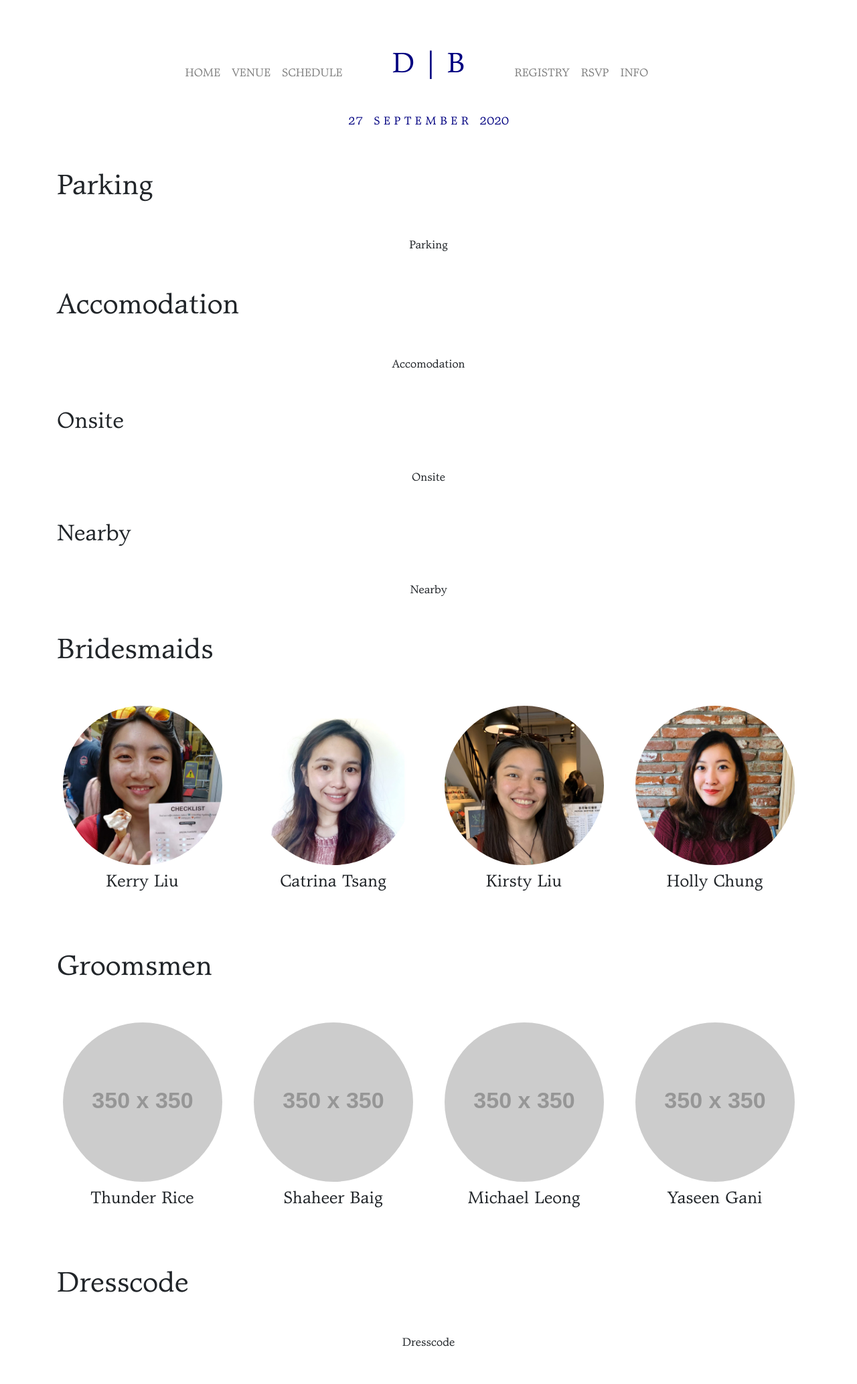
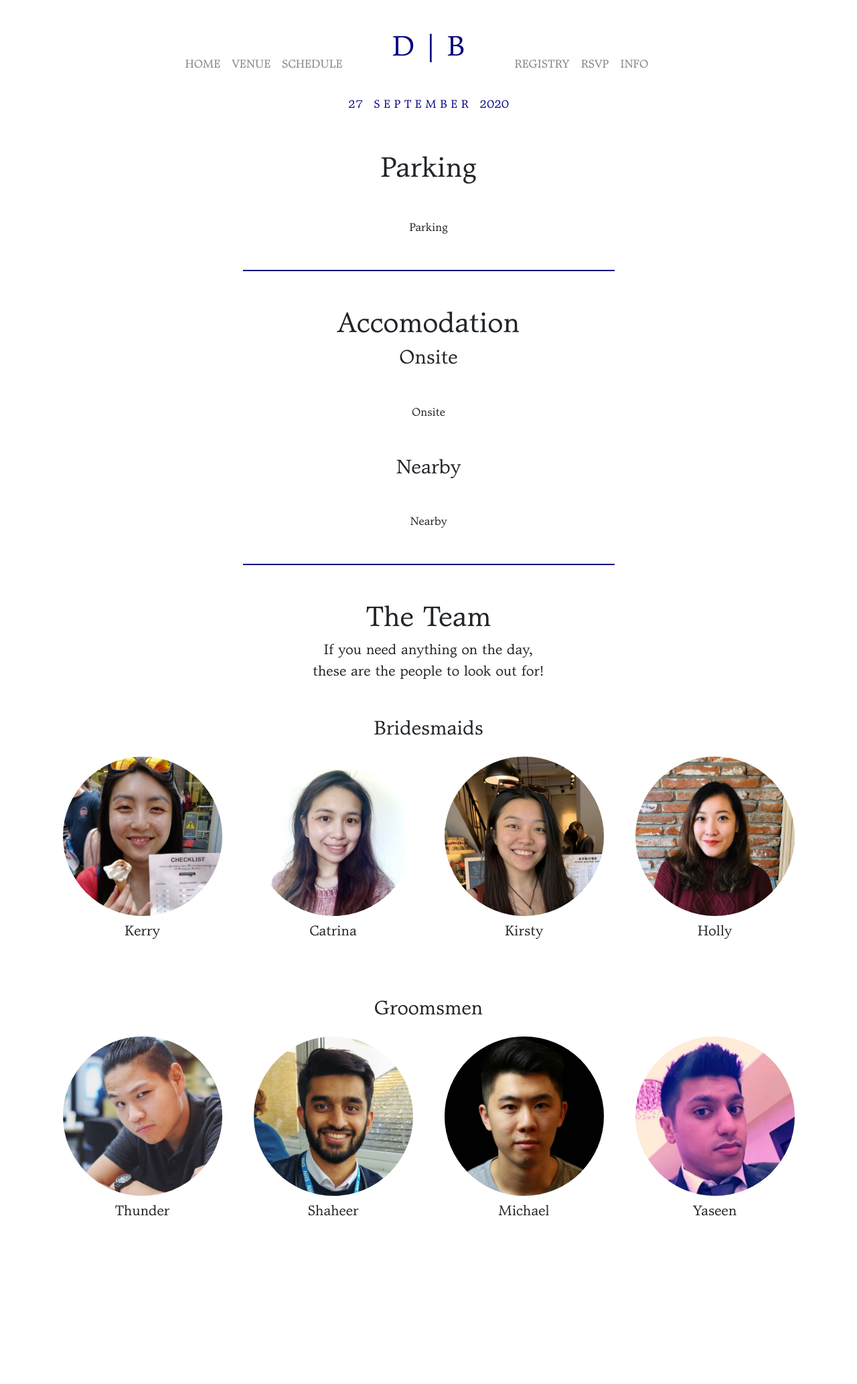
Before and after one commit to spicalous/dcbl, a Jekyll site: the page built from info.html, in a window 1280 px wide. Shown: the whole page at 67% size. Built offline with Jekyll 4.4.1, drawn with Linux system fonts in a browser that asks for light colours; after the commit the page ends 1905 px from its top, so only the background shows below that.

```diff
--- a/_includes/nav.html
+++ b/_includes/nav.html
@@ -7,7 +7,7 @@
     {% endfor %}
   </ul>
   <div class="text-center navy-text">
-    <h1 class="mt-5">D | B</h1>
+    <h1 class="mt-4">D | B</h1>
     <h6 class="mt-5">27 &nbsp;S E P T E M B E R &nbsp;2020</h6>
   </div>
   <ul class="navbar-nav my-2 d-none d-md-flex flex-even">
--- a/_includes/portrait.html
+++ b/_includes/portrait.html
@@ -1,4 +1,4 @@
 <div class="portrait p-2">
   <img src="{{ include.src }}" class="img-fluid mb-2">
-  <h4>{{ include.name }}</h4>
+  <h5>{{ include.name }}</h5>
 </div>
--- a/_sass/main.scss
+++ b/_sass/main.scss
@@ -50,3 +50,8 @@ html {
     border-radius: 50%;
   }
 }
+
+.divider {
+  border-bottom: 2px solid #000080;
+  width: 50%;
+}
--- a/info.html
+++ b/info.html
@@ -3,76 +3,70 @@ layout: base
 title: INFO | DCBL Wedding
 bridesmaids:
   -
-    name: Kerry Liu
+    name: Kerry
     portraitURL: /assets/images/portrait-kerry.jpg
   -
-    name: Catrina Tsang
+    name: Catrina
     portraitURL: /assets/images/portrait-catrina.jpg
   -
-    name: Kirsty Liu
+    name: Kirsty
     portraitURL: /assets/images/portrait-kirsty.jpg
   -
-    name: Holly Chung
+    name: Holly
     portraitURL: /assets/images/portrait-holly.jpg
 groomsmen:
   -
-    name: Thunder Rice
-    portraitURL: https://via.placeholder.com/350
+    name: Thunder
+    portraitURL: /assets/images/portrait-thunder.jpg
   -
-    name: Shaheer Baig
-    portraitURL: https://via.placeholder.com/350
+    name: Shaheer
+    portraitURL: /assets/images/portrait-shaheer.jpg
   -
-    name: Michael Leong
-    portraitURL: https://via.placeholder.com/350
+    name: Michael
+    portraitURL: /assets/images/portrait-michael.jpg
   -
-    name: Yaseen Gani
-    portraitURL: https://via.placeholder.com/350
+    name: Yaseen
+    portraitURL: /assets/images/portrait-yaseen.jpg
 ---
-<div class="container matt-antique">
+<div class="container matt-antique text-center">
   <h1>Parking</h1>
   <div class="row my-5">
     <div class="col text-center">
       Parking
     </div>
   </div>
+  <div class="divider mb-5 mx-auto"></div>
   <h1>Accomodation</h1>
-  <div class="row my-5">
-    <div class="col text-center">
-      Accomodation
-    </div>
-  </div>
-  <h2>Onsite</h2>
+  <h3>Onsite</h3>
   <div class="row my-5">
     <div class="col text-center">
       Onsite
     </div>
   </div>
-  <h2>Nearby</h2>
-  <div class="row my-5">
+  <h3>Nearby</h3>
+  <div class="row my-5 ">
     <div class="col text-center">
       Nearby
     </div>
   </div>
-  <h1>Bridesmaids</h1>
-  <div class="row my-5">
+  <div class="divider mb-5 mx-auto"></div>
+  <h1>The Team</h1>
+  <div class="lead">If you need anything on the day,</div>
+  <div class="lead mb-5">these are the people to look out for!</div>
+  <h3>Bridesmaids</h3>
+  <div class="row mt-3 mb-5">
     {% for bridesmaid in page.bridesmaids %}
     <div class="col-8 mx-auto col-sm-6 col-md-3 text-center mb-3">
       {% include portrait.html src=bridesmaid.portraitURL name=bridesmaid.name %}
     </div>
     {% endfor %}
   </div>
-  <h1>Groomsmen</h1>
-  <div class="row my-5">
+  <h3>Groomsmen</h3>
+  <div class="row mt-3 mb-5">
     {% for groomsman in page.groomsmen %}
     <div class="col-8 mx-auto col-sm-6 col-md-3 text-center mb-3">
       {% include portrait.html src=groomsman.portraitURL name=groomsman.name %}
     </div>
     {% endfor %}
   </div>
-  <h1>Dresscode</h1>
-  <div class="row my-5">
-    <div class="col text-center">
-      Dresscode
-    </div>
-  </div>
 </div>
```
Also changed, not shown: assets/images/portrait-michael.jpg (added), assets/images/portrait-shaheer.jpg (added), assets/images/portrait-thunder.jpg (added), assets/images/portrait-yaseen.jpg (added).
